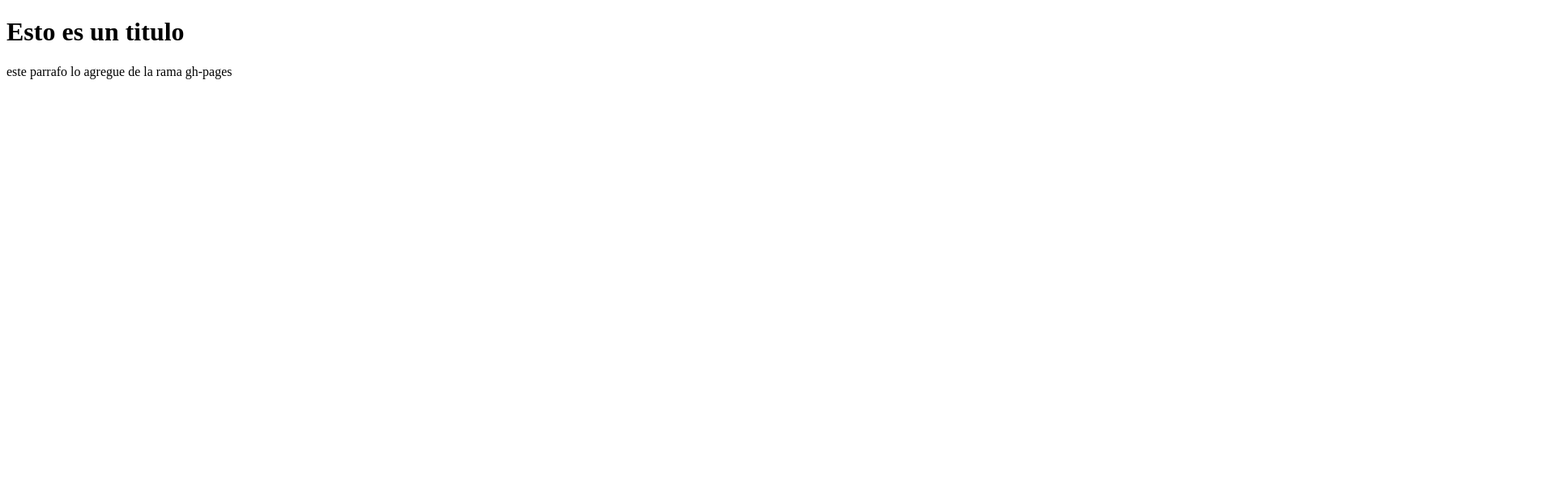
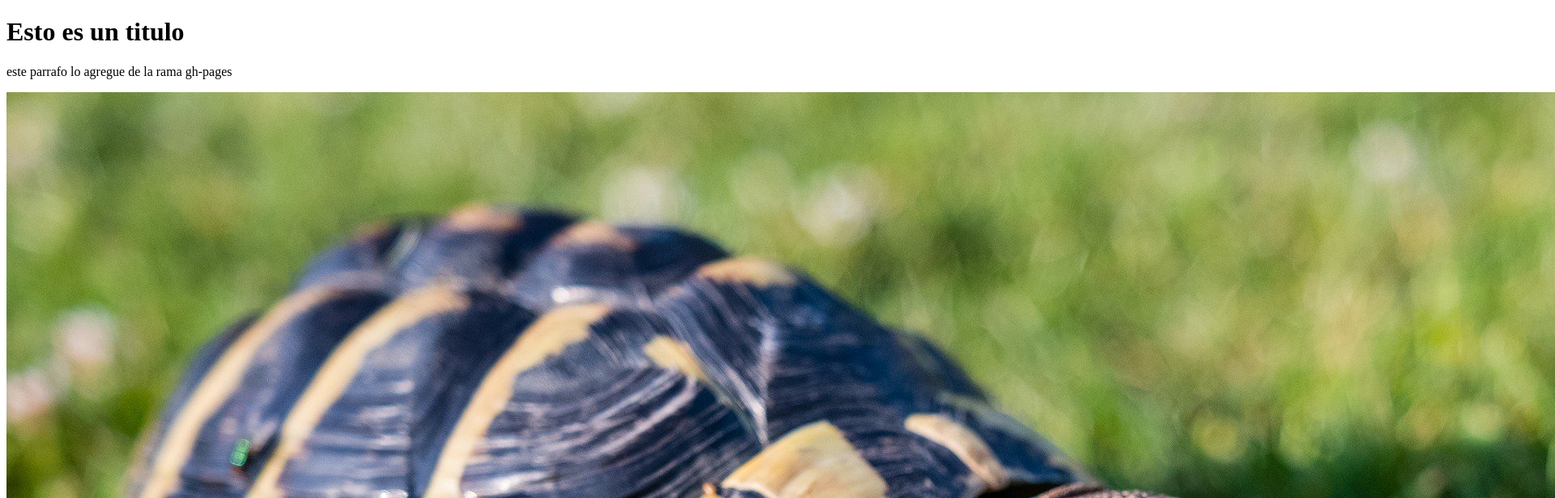
Before and after one commit to emorantesEdutecno/pruebasGitClaudia-, a plain HTML site: page index.html in a window 1280 px wide. Shown: the top 616 px of the page at 81% size, 1920 px wide, since content can reach past the window. Drawn offline with Linux system fonts and the light colour scheme.

Commit message:
agrego imagen de tortuga

```diff
--- a/index.html
+++ b/index.html
@@ -7,5 +7,6 @@
   <body>
       <h1> Esto es un titulo</h1>
       <p> este parrafo lo agregue de la rama gh-pages </p>
+      <img src="assets/img/tortuga.jpg">
   </body>
 </html>
```
Also changed, not shown: assets/img/tortuga.jpg (added).
